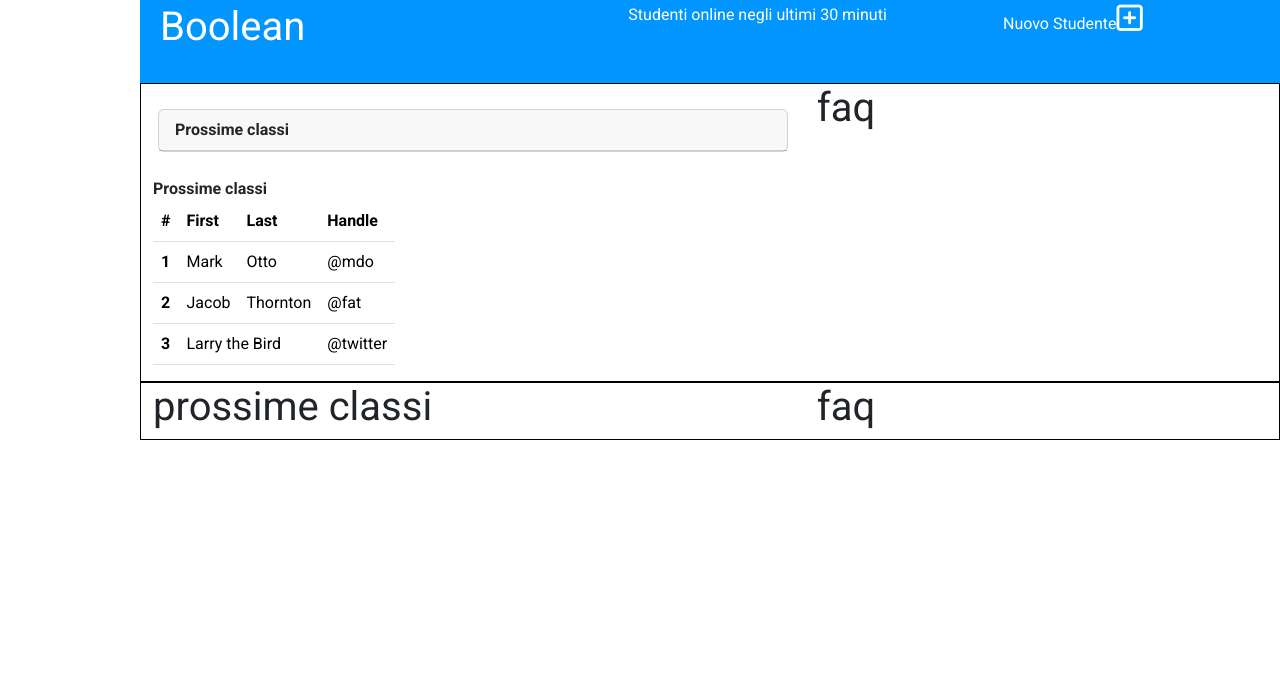
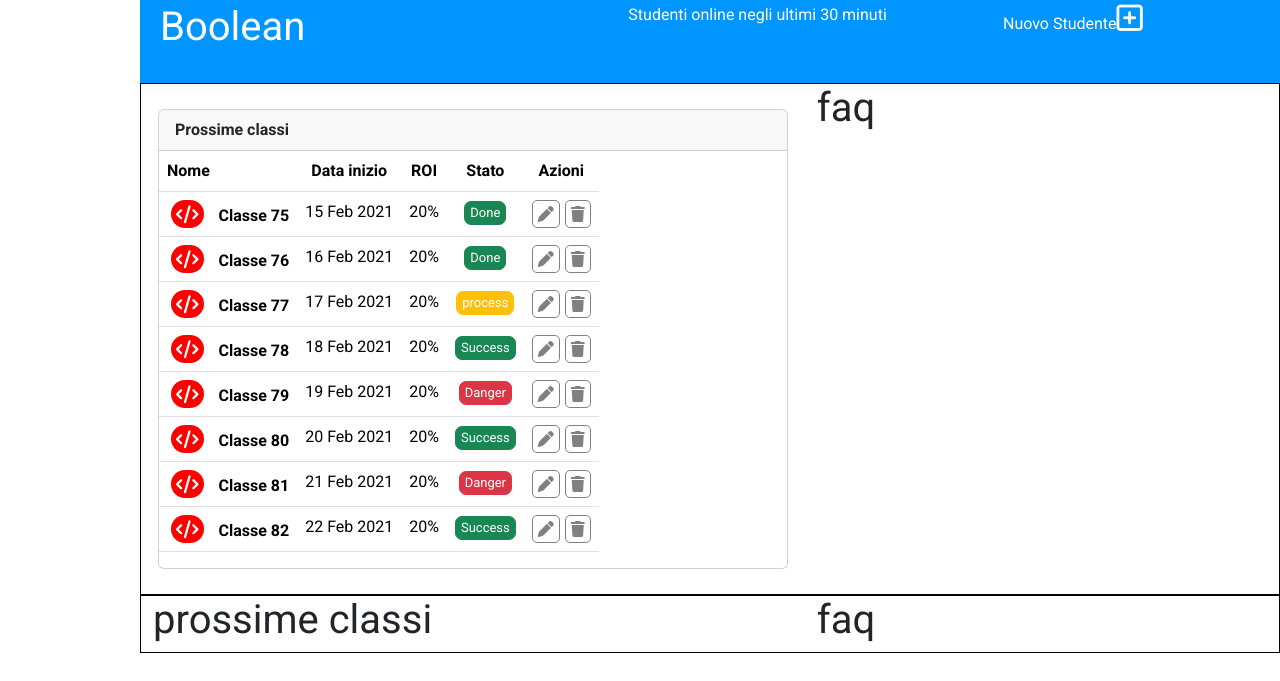
Before and after one commit to Fradala/html-css-bootstrap-dashboard, a plain HTML site: page index.html in a window 1280 px wide. Shown: the part 65-746 px from the top of the page. Drawn offline with nearby package versions, Linux system fonts and the light colour scheme.

Commit message:
inserita tabella prossime classi per tablete e pc

```diff
--- a/index.html
+++ b/index.html
@@ -68,8 +68,8 @@
                 <div class="container-fluid">
                     <div class="row">
                         <div class="col-12 col-lg-7">
-                            <div class="card">
-                                <div class="card-header ">
+                            <div class="card smart">
+                                <div class="card-header smart ">
                                   <strong>Prossime classi</strong>
                                 </div>
                                 <table class="table smart">
@@ -123,38 +123,81 @@
                                             <td class="center"><i class="fa-solid fa-pen"></i><i class="fa-solid fa-trash"></i></td>
                                         </tr>
                                     </tbody>
-                                  </table>
+                                </table>
 
                             </div>
-                            <div class="card-header ">
-                                <strong>Prossime classi</strong>
+                            <div class="card desk">
+                                <div class="card-header desk ">
+                                    <strong>Prossime classi</strong>
+                                </div>
 
                                 <table class="table desk">
                                     <thead>
                                         <tr>
-                                            <th scope="col">#</th>
-                                            <th scope="col">First</th>
-                                            <th scope="col">Last</th>
-                                            <th scope="col">Handle</th>
+                                            <th scope="col">Nome</th>
+                                            <th class="center" scope="col">Data inizio</th>
+                                            <th class="center" scope="col">ROI</th>
+                                            <th class="center" scope="col">Stato</th>
+                                            <th class="center" scope="col">Azioni</th>
+
                                         </tr>
                                     </thead>
                                     <tbody>
                                         <tr>
-                                            <th scope="row">1</th>
-                                            <td>Mark</td>
-                                            <td>Otto</td>
-                                            <td>@mdo</td>
+                                            <th scope="row"><i class="fa-solid fa-code"></i>Classe 75</th>
+                                            <td class="center">15 Feb 2021</td>
+                                            <td class="center">20%</td>
+                                            <td class="center"><button type="button" class="btn btn-success">Done</button></td>
+                                            <td class="center"><i class="fa-solid fa-pen"></i><i class="fa-solid fa-trash"></i></td>
+
                                         </tr>
                                         <tr>
-                                            <th scope="row">2</th>
-                                            <td>Jacob</td>
-                                            <td>Thornton</td>
-                                            <td>@fat</td>
+                                            <th scope="row"><i class="fa-solid fa-code"></i>Classe 76</th>
+                                            <td class="center">16 Feb 2021</td>
+                                            <td class="center">20%</td>
+                                            <td class="center"><button type="button" class="btn btn-success">Done</button></td>
+                                            <td class="center"><i class="fa-solid fa-pen"></i><i class="fa-solid fa-trash"></i></td>
                                         </tr>
                                         <tr>
-                                            <th scope="row">3</th>
-                                            <td colspan="2">Larry the Bird</td>
-                                            <td>@twitter</td>
+                                            <th scope="row"><i class="fa-solid fa-code"></i>Classe 77</th>
+                                            <td class="center">17 Feb 2021</td>
+                                            <td class="center">20%</td>
+                                            <td class="center"><button type="button" class="btn btn-warning">process</button></td>                                            </td>
+                                            <td class="center"><i class="fa-solid fa-pen"></i><i class="fa-solid fa-trash"></i></td>
+                                        </tr>
+                                        <tr>
+                                            <th scope="row"><i class="fa-solid fa-code"></i>Classe 78</th>
+                                            <td class="center">18 Feb 2021</td>
+                                            <td class="center">20%</td>
+                                            <td class="center"><button type="button" class="btn btn-success">Success</button></td>
+                                            <td class="center"><i class="fa-solid fa-pen"></i><i class="fa-solid fa-trash"></i></td>
+                                        </tr>
+                                        <tr>
+                                            <th scope="row"><i class="fa-solid fa-code"></i>Classe 79</th>
+                                            <td class="center">19 Feb 2021</td>
+                                            <td class="center">20%</td>
+                                            <td class="center"><button type="button" class="btn btn-danger">Danger</button></td>
+                                            <td class="center"><i class="fa-solid fa-pen"></i><i class="fa-solid fa-trash"></i></td>
+                                        </tr><tr>
+                                            <th scope="row"><i class="fa-solid fa-code"></i>Classe 80</th>
+                                            <td class="center">20 Feb 2021</td>
+                                            <td class="center">20%</td>
+                                            <td class="center"><button type="button" class="btn btn-success">Success</button></td>
+                                            <td class="center"><i class="fa-solid fa-pen"></i><i class="fa-solid fa-trash"></i></td>
+                                        </tr>
+                                        <tr>
+                                            <th scope="row"><i class="fa-solid fa-code"></i>Classe 81</th>
+                                            <td class="center">21 Feb 2021</td>
+                                            <td class="center">20%</td>
+                                            <td class="center"><button type="button" class="btn btn-danger">Danger</button></td>
+                                            <td class="center"><i class="fa-solid fa-pen"></i><i class="fa-solid fa-trash"></i></td>
+                                        </tr>
+                                        <tr>
+                                            <th scope="row"><i class="fa-solid fa-code"></i>Classe 82</th>
+                                            <td class="center">22 Feb 2021</td>
+                                            <td class="center">20%</td>
+                                            <td class="center"><button type="button" class="btn btn-success">Success</button></td>
+                                            <td class="center"><i class="fa-solid fa-pen"></i><i class="fa-solid fa-trash"></i></td>
                                         </tr>
                                     </tbody>
                                 </table>
```
